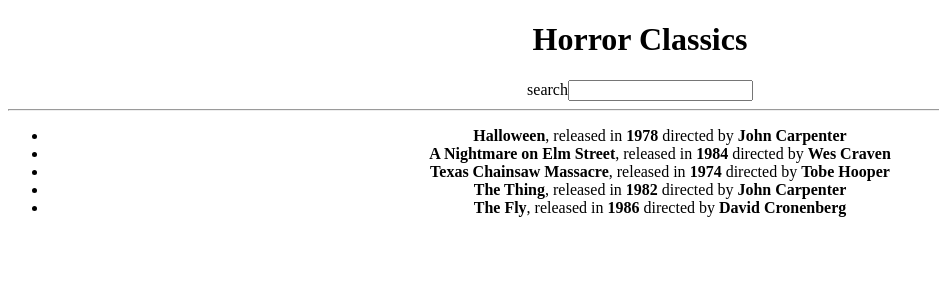
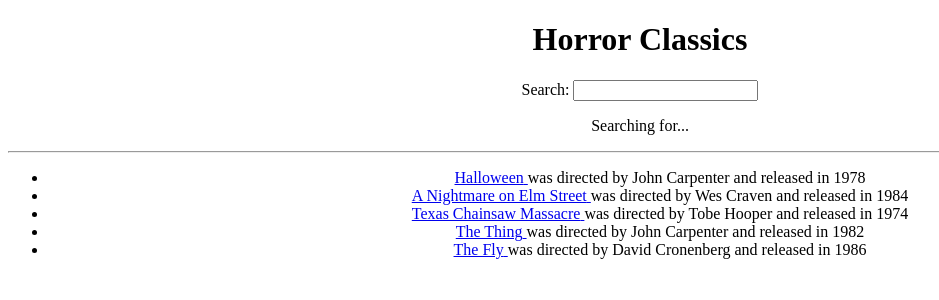
Before and after one commit to alton-michaux/hacker-stories, a React (Create React App) app in the folder hacker-stories/: page / in a window 1280 px wide. Shown: the top 300 px of the page, without its empty margins (0-939 px from the left). Built offline with nearby package versions, Linux system fonts and the light colour scheme; the HTML template or start-up script is replaced by a standard one.

Commit message:
added a callback, some handlers and some props to hacker-stories project

```diff
--- a/hacker-stories/src/App.js
+++ b/hacker-stories/src/App.js
@@ -1,66 +1,104 @@
 import React from 'react';
 
+const Search = (props) => {
+  const [searchTerm, setSearchTerm] = React.useState('');
+
+  const handleChange = (event) => {
+    setSearchTerm(event.target.value);
+
+    props.onSearch(event);
+  }
+
+  return (
+    <div>
+      <label htmlFor="search">Search: </label>
+      <input id="search" type="text" onChange={handleChange}/>
+      <p>
+        <span>Searching for...<strong>{searchTerm}</strong></span>
+      </p>
+    </div>
+  )
+}
+
+const Movies = (props) =>  (
+  <ul list-style-type="none">
+    { props.list.map((movie) => {
+      return (
+        < Item key={movie.id} item={movie} />
+      )
+      })
+    }
+  </ul>
+)
+
+const Item = (props) => {
+  return (
+    <li>
+      <span>
+        <a href={props.item.url}>{props.item.title} </a>
+      </span>
+      <span> was directed by {props.item.director}</span>
+      <span> and released in {props.item.releaseYear}</span>
+    </li>
+  )
+}
+
+const App = () => {
   const list = [
     {
     title: "Halloween",
     director: "John Carpenter",
     releaseYear: 1978,
-  id: 1
+    url: "https://en.wikipedia.org/wiki/Halloween_(1978_film)",
+    ObjectId: 1
     },
     {
       title: "A Nightmare on Elm Street",
       director: "Wes Craven",
       releaseYear: 1984,
-    id: 2
+      url: "https://en.wikipedia.org/wiki/A_Nightmare_on_Elm_Street",
+      ObjectId: 2
     },
     {
       title: "Texas Chainsaw Massacre",
       director: "Tobe Hooper",
       releaseYear: 1974,
-    id: 3
+      url: "https://en.wikipedia.org/wiki/The_Texas_Chain_Saw_Massacre",
+      ObjectId: 3
     },
     {
       title: "The Thing",
       director: "John Carpenter",
       releaseYear: 1982,
-    id: 4
+      url: "https://www.imdb.com/title/tt0084787/",
+      ObjectId: 4
     },
     {
       title: "The Fly",
       director: "David Cronenberg",
       releaseYear: 1986,
-    id: 5
+      url: "https://www.imdb.com/title/tt0091064/?ref_=nv_sr_srsg_0",
+      ObjectId: 5
     }
   ]
 
-const Search = () => (
-  <div>
-    <label htmlFor="search">search</label>
-    <input id="search" type="text"></input>
-  </div>
-)
+  const handleSearch = (event) => {
+    console.log(event.target.value)
+  }
 
-const List = () =>  (
-  <ul list-style-type="none">
-    { list.map((movie) => {
-      return <li key={movie.id}><b>{movie.title}</b>, released in <b>{movie.releaseYear}</b> directed by <b>{movie.director}</b></li>
-      })
-    }
-  </ul>
-)
-
-const App = () => (
+  return (
     <div style={{ textAlign: 'center' }}>
       <h1>
         Horror Classics
       </h1>
 
-    <Search />
+      <Search onSearch={handleSearch}/>
 
       <hr/>
 
-    <List />
+      <Movies list={list} />
     </div>
   );
+}
 
 export default App;
```
Also changed, not shown: 1 other file (tests, documents, lock files or other folders). Lines whose indentation alone changed are shown as unchanged.
